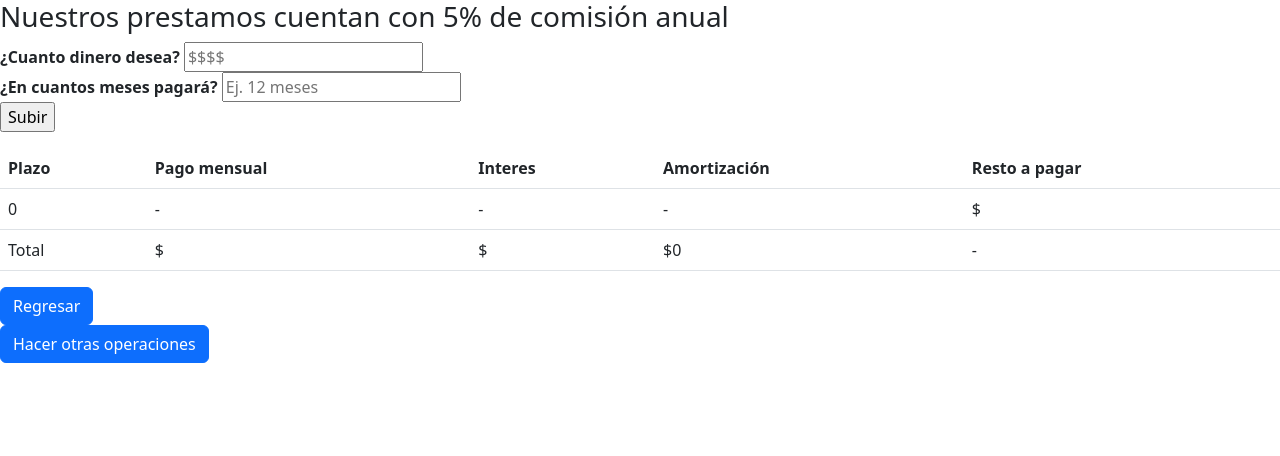
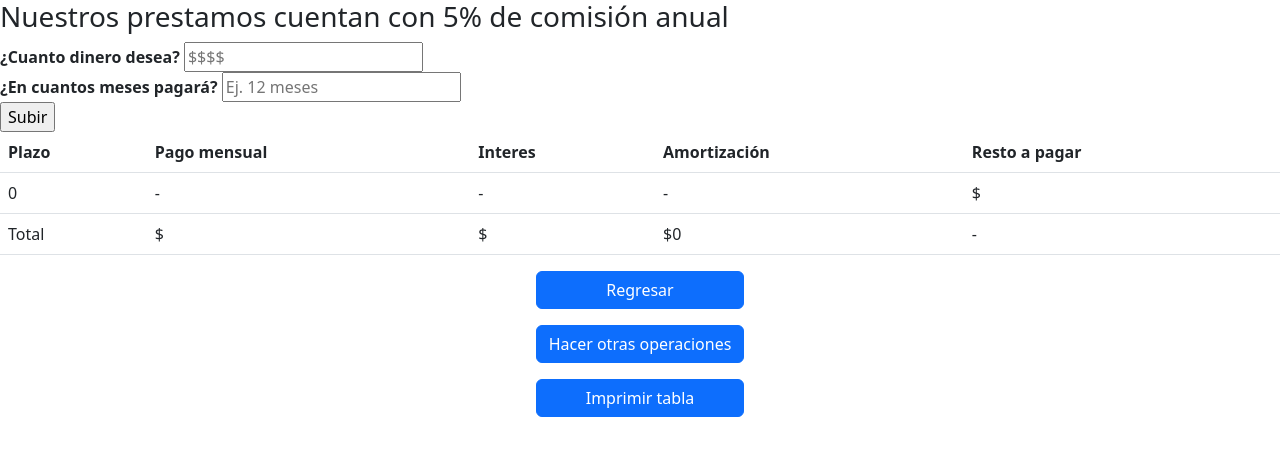
Before and after one commit to Maskeit/Proyecto-Integrador-3, a PHP site: page /amortizacion/tablaAmort.php in a window 1280 px wide. Shown: the top 456 px of the page. Run offline with PHP 8.4, Linux system fonts and the light colour scheme; data that the repository does not hold is empty.

Commit message:
update tablaAmort
-Botones alineados y funcionando
-Botón de imprimir (algo crudo, imprime la pagina entera tal cual)
-Diseño hover placeholder (para que no se vea tan sosa)

```diff
--- a/amortizacion/tablaAmort.php
+++ b/amortizacion/tablaAmort.php
@@ -24,8 +24,8 @@ $pagoMensual = $pagoMensual = round(($prestamo * $porcentaje)/(1-(pow((1+$porcen
  </head>
 
  <body>
-
- 	<table class="table mt-3">
+    <section tablaAmort>
+     	<table class="table table-hover">
 
      		<thead>
      			<th scope="col">Plazo</th>
@@ -64,10 +64,17 @@ $pagoMensual = $pagoMensual = round(($prestamo * $porcentaje)/(1-(pow((1+$porcen
      			</tr>
      		</tbody>
      	</table>
+    </section>
 
-<a class="btn btn-primary" href="formularioAmort.php" >Regresar</a>
-<br>
-<a class="btn btn-primary" href="../ejecutivo.php" >Hacer otras operaciones</a>
+<section buttons class="d-flex justify-content-center"> <!-- Botones de acciones -->
+
+<div class="d-grid gap-3" style="max-width: 30%;">
+  <a class="btn btn-primary" href="formularioAmort.php"> Regresar </a>
+  <a class="btn btn-primary" href="../ejecutivo.php"> Hacer otras operaciones</a>
+  <div class="btn btn-primary" onclick="print()"> Imprimir tabla </div>
+</div>
+
+</section>
 
  </body>
  </html>
```
Lines whose indentation alone changed are shown as unchanged.
